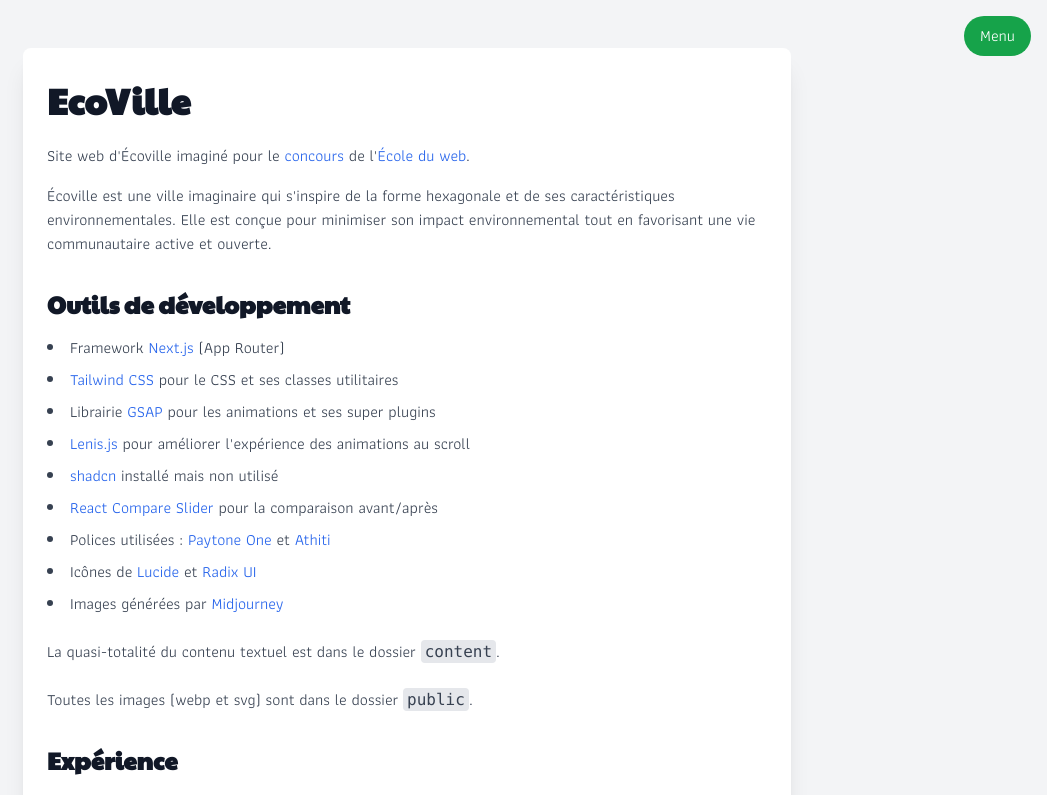
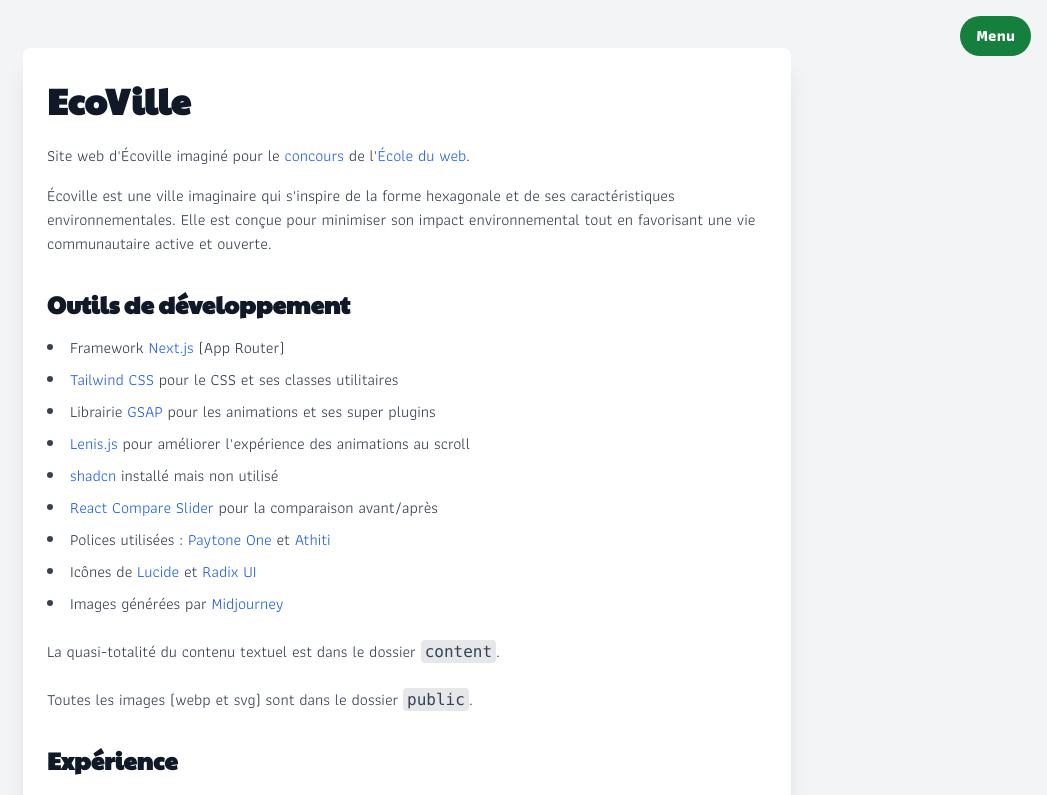
Before and after one commit to GamerBike39/ecoville, a Next.js app: page /readme in a window 1280 px wide. Shown: the top 795 px of the page, without its empty margins (233-1280 px from the left). Built offline with nearby package versions, Linux system fonts and the light colour scheme.

Commit message:
test with pageSpeed and fix contraast color for menu button

```diff
--- a/components/homepage/hero/hero.tsx
+++ b/components/homepage/hero/hero.tsx
@@ -105,7 +105,8 @@
           fill
           sizes="(max-width: 768px) 100vw, (max-width: 1200px) 50vw, 50vw"
           loading="eager"
-          priority
+          // d'après pageSpeed avec priority c'est classé comme LCP, why not ?
+          // priority
         />
       </div>
     </section>
--- a/components/navigation/nav.tsx
+++ b/components/navigation/nav.tsx
@@ -67,7 +67,7 @@
     <header className="relative z-50">
       <button
         onClick={toggleMenu}
-        className="fixed top-4 right-4 z-[101] px-4 py-2 bg-green-600 text-white rounded-full hover:bg-green-700 transition-colors"
+        className="fixed top-4 right-4 z-[101] px-4 py-2 text-white font-bold bg-green-700 hover:bg-green-600 rounded-full  transition-colors"
       >
         {isOpen ? "Fermer" : "Menu"}
       </button>
```
